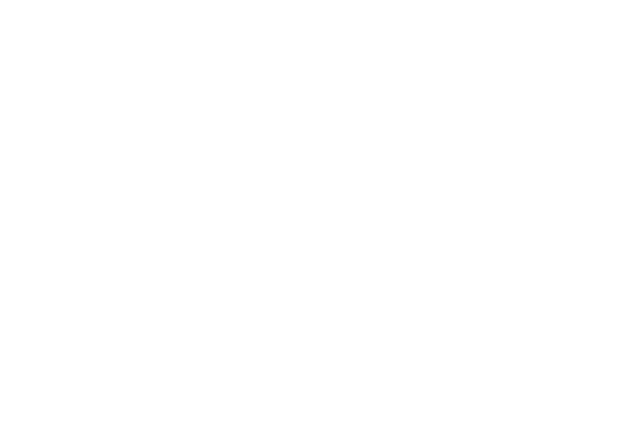
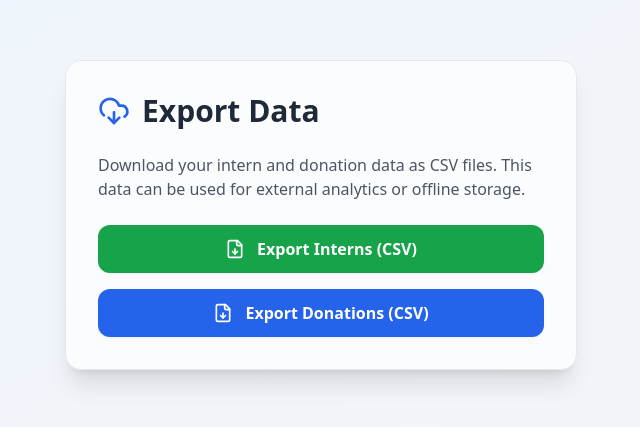
Before and after one commit to cjchandru798/fundraise-frontend-, a React (Vite) app: page /admin/export in a window 1280 px wide. Before the commit this address had no page. Shown: the part 185-612 px from the top of the page, without its empty margins (319-959 px from the left). Built offline with nearby package versions, Linux system fonts and the light colour scheme; sample sign-in values are in the browser's storage.

Commit message:
export panel is completed

```diff
--- a/src/App.tsx
+++ b/src/App.tsx
@@ -14,6 +14,8 @@
 import AdminManagement from "./components/AdminManagement";
 import AdminAnalytics from "./pages/AdminAnalytics";
 import MilestoneManager from "./pages/MilestoneManager";
+import ExportPanel from "./components/ExportPanel";
+
 export default function App() {
   return (
     <Router>
@@ -81,6 +83,7 @@
         <Route path="/announcements" element={<ProtectedRoute><Announcements /></ProtectedRoute>} />
         <Route path="/admin/manage-admins" element={<ProtectedRoute><AdminManagement /></ProtectedRoute>} />
         <Route path="/admin/milestones" element={<ProtectedRoute><MilestoneManager /></ProtectedRoute>} />
+        <Route path="/admin/export" element={<ProtectedRoute><ExportPanel /></ProtectedRoute>} />
 
 
 
--- /dev/null
+++ b/src/components/ExportPanel.tsx
@@ -0,0 +1,76 @@
+import React from "react";
+import axios from "axios";
+import toast from "react-hot-toast";
+import { FileDown, DownloadCloud } from "lucide-react";
+import { motion } from "framer-motion";
+
+export default function ExportPanel() {
+  const downloadFile = async (type: "interns" | "donations") => {
+    try {
+      const token = localStorage.getItem("adminToken");
+      if (!token) {
+        toast.error("Unauthorized: Admin token missing.");
+        return;
+      }
+
+      const response = await axios.get(`http://localhost:8080/api/admin/export/${type}`, {
+        headers: { Authorization: `Bearer ${token}` },
+        responseType: "blob",
+      });
+
+      const blob = new Blob([response.data], { type: "text/csv;charset=utf-8;" });
+      const url = window.URL.createObjectURL(blob);
+      const link = document.createElement("a");
+      link.href = url;
+      link.setAttribute("download", `${type}.csv`);
+      document.body.appendChild(link);
+      link.click();
+      document.body.removeChild(link);
+
+      toast.success(`${type === "interns" ? "Interns" : "Donations"} exported successfully.`);
+    } catch (error: any) {
+      console.error("Download error:", error);
+      toast.error("Export failed. Please try again.");
+    }
+  };
+
+  return (
+    <div className="min-h-screen bg-gradient-to-br from-blue-50 to-gray-100 flex justify-center items-center p-6">
+      <motion.div
+        initial={{ opacity: 0, y: 30 }}
+        animate={{ opacity: 1, y: 0 }}
+        transition={{ duration: 0.4 }}
+        className="w-full max-w-lg bg-white/70 backdrop-blur-md shadow-xl rounded-2xl p-8 border border-gray-200"
+      >
+        <div className="flex items-center gap-3 mb-6">
+          <DownloadCloud className="w-8 h-8 text-blue-600" />
+          <h1 className="text-3xl font-extrabold text-gray-800">Export Data</h1>
+        </div>
+
+        <p className="text-gray-600 mb-6">
+          Download your intern and donation data as CSV files. This data can be used for external analytics or offline storage.
+        </p>
+
+        <div className="flex flex-col gap-4">
+          <button
+            title="Export Interns as CSV"
+            onClick={() => downloadFile("interns")}
+            className="flex items-center justify-center gap-3 py-3 px-4 rounded-xl bg-green-600 text-white font-semibold hover:bg-green-700 transition shadow-sm"
+          >
+            <FileDown className="w-5 h-5" />
+            Export Interns (CSV)
+          </button>
+
+          <button
+            title="Export Donations as CSV"
+            onClick={() => downloadFile("donations")}
+            className="flex items-center justify-center gap-3 py-3 px-4 rounded-xl bg-blue-600 text-white font-semibold hover:bg-blue-700 transition shadow-sm"
+          >
+            <FileDown className="w-5 h-5" />
+            Export Donations (CSV)
+          </button>
+        </div>
+      </motion.div>
+    </div>
+  );
+}
```
